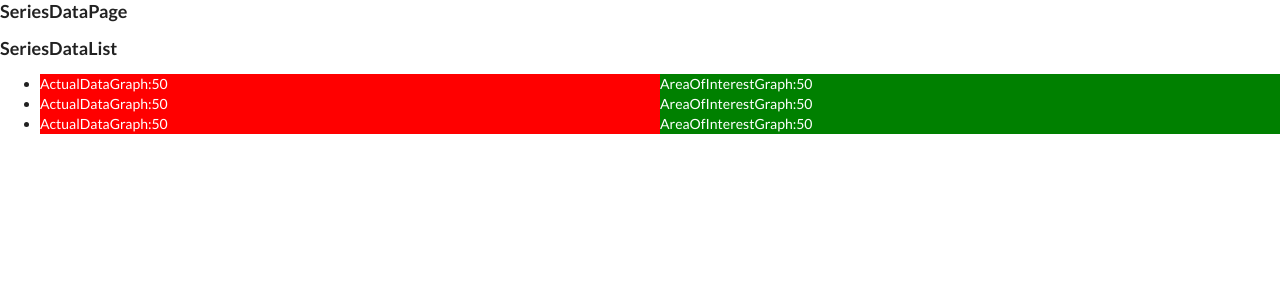
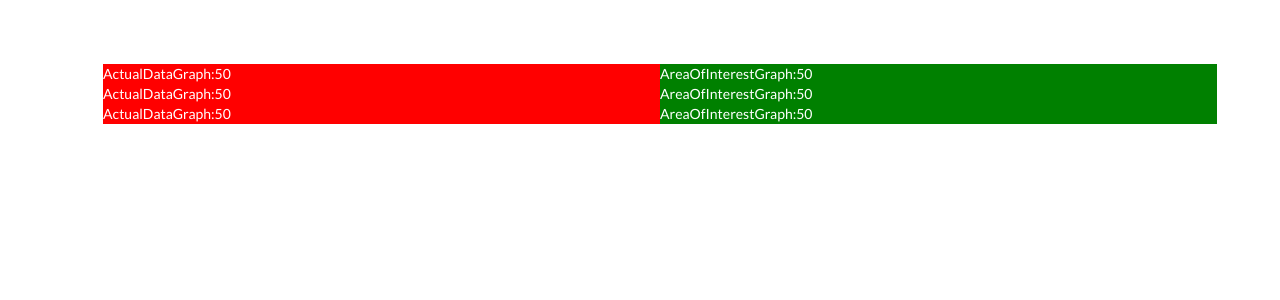
Before and after one commit to wonder13662/labforward-coding-challenge, a React (Create React App) app: page / in a window 1280 px wide. Shown: the top 300 px of the page. Built offline with nearby package versions, Linux system fonts and the light colour scheme.

Commit message:
Update layout

```diff
--- a/src/components/series-data-list/index.js
+++ b/src/components/series-data-list/index.js
@@ -18,8 +18,7 @@ class SeriesDataList extends React.Component {
 
     return (
       <div className="series-data-list-box">
-        <h3>SeriesDataList</h3>
-        <ul>{listItems}</ul>
+        <ul className="series-data-list">{listItems}</ul>
       </div>
     );
   }
--- a/src/components/series-data-page/index.js
+++ b/src/components/series-data-page/index.js
@@ -30,12 +30,13 @@ class SeriesDataPage extends React.Component {
   render() {
     const { actualDataList, areaOfInterestList } = this.state;
     return (
-      <div>
-        <h3>SeriesDataPage</h3>
+      <div className="series-data-page">
+        <div className="page-gutter"></div>
         <SeriesDataList
           actualDataList={actualDataList}
           areaOfInterestList={areaOfInterestList}
         />
+        <div className="page-gutter"></div>
       </div>
     );
   }
--- a/src/css/serice-data-set.css
+++ b/src/css/serice-data-set.css
@@ -1,6 +1,19 @@
-ul.series-data-list-box {
-  min-width: 960px;
-  max-width: 1280px;
+.series-data-page {
+  display: flex;
+  flex-direction: row;
+  margin-top: 50px;
+}
+
+.series-data-page > .page-gutter {
+  width: 5rem;
+}
+
+.series-data-list-box {
+  width: 100%;
+}
+
+.series-data-list-box > .series-data-list {
+  list-style-type: none;
 }
 
 .item-box {
```
